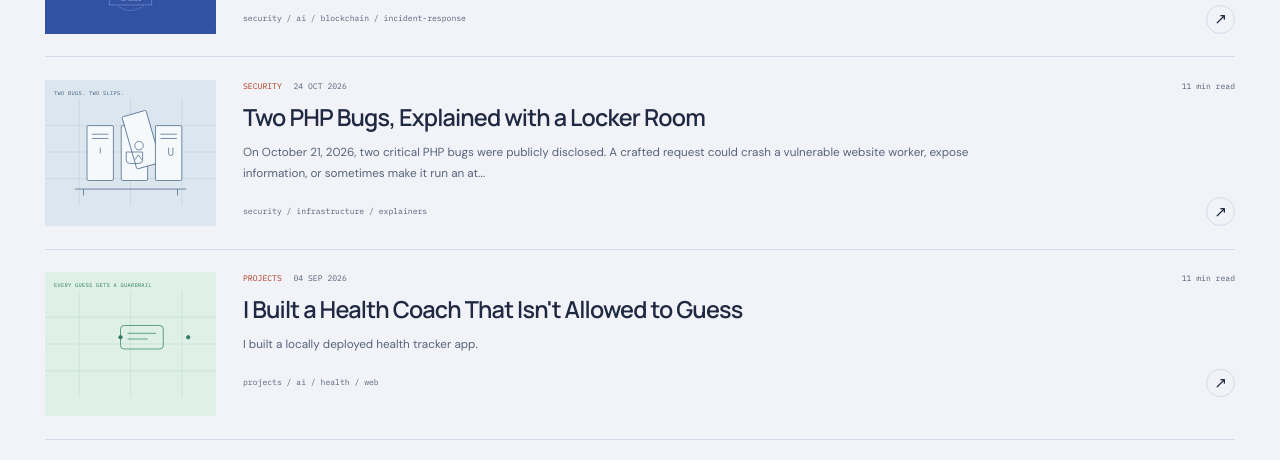
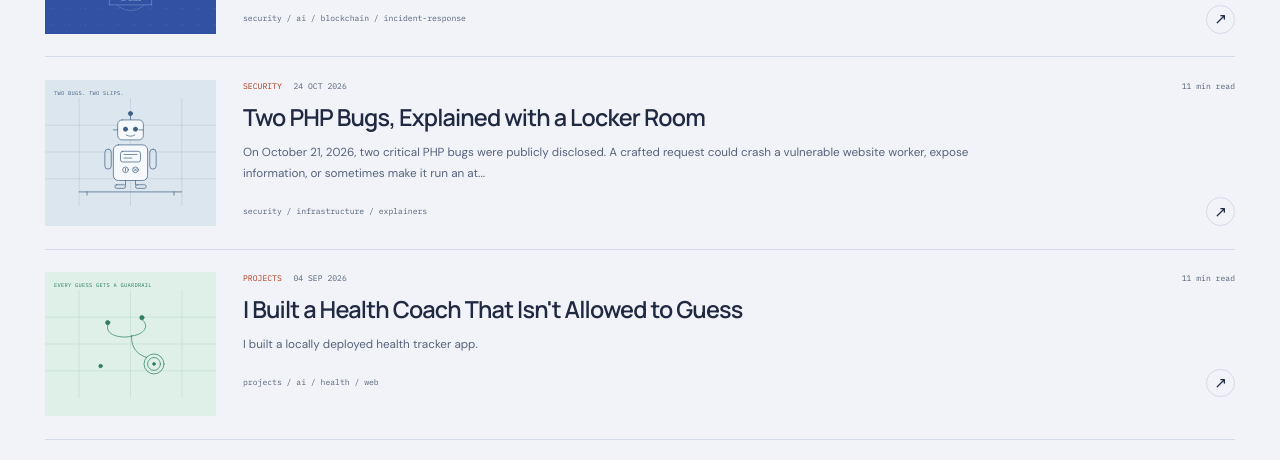
Before and after one commit to kunalkohli/kunalkohli.github.io, a Jekyll site: the page built from index.html, in a window 1280 px wide. Shown: the part 910-1370 px from the top of the page. Built offline with Jekyll 4.4.1, drawn with Linux system fonts in a browser that asks for light colours.

Commit message:
Fill the reading column and redraw PHP and Healthify cover art

```diff
--- a/_includes/post-art.html
+++ b/_includes/post-art.html
@@ -10,15 +10,15 @@
     <span class="art-caption">SYSTEMS. PEOPLE. TRUST.<span>↗</span></span>
   </div>
 {% elsif art_post.slug contains 'locker-room' %}
-  <div class="post-art art-lockers" aria-hidden="true">
+  <div class="post-art art-robot" aria-hidden="true">
     <span class="art-tag">TWO BUGS. TWO SLIPS.</span>
-    <svg viewBox="0 0 480 300" fill="none"><path class="art-grid" d="M0 75h480M0 150h480M0 225h480M96 0v300M240 0v300M384 0v300"/><g class="locker"><rect x="118" y="76" width="74" height="154" rx="4"/><path d="M132 100h46M132 112h46M155 138v16"/></g><g class="locker locker-open"><rect x="214" y="76" width="74" height="154" rx="4"/><rect x="216" y="52" width="70" height="152" rx="4" transform="rotate(-16 216 52)"/><path d="M228 150h46v22a10 10 0 0 1-10 10h-26a10 10 0 0 1-10-10z"/><circle cx="264" cy="132" r="12"/><path d="M252 172l10-14 10 14"/></g><g class="locker"><rect x="310" y="76" width="74" height="154" rx="4"/><path d="M324 100h46M324 112h46M347 138v16a6 6 0 1 0 12 0v-16"/></g><path d="M84 254h312M108 254v18M372 254v18"/></svg>
+    <svg viewBox="0 0 480 300" fill="none"><path class="art-grid" d="M0 75h480M0 150h480M0 225h480M96 0v300M240 0v300M384 0v300"/><path d="M240 60V48"/><circle cx="240" cy="42" r="6" fill="currentColor"/><rect class="robot-plate" x="204" y="60" width="72" height="56" rx="12"/><circle cx="226" cy="86" r="6" fill="currentColor"/><circle cx="254" cy="86" r="6" fill="currentColor"/><path d="M228 102q12 8 24 0M204 88h-12M276 88h-12"/><rect class="robot-plate" x="192" y="130" width="96" height="100" rx="14"/><rect x="212" y="148" width="56" height="30" rx="6"/><path d="M222 157h36M222 167h22"/><circle cx="226" cy="200" r="8"/><circle cx="254" cy="200" r="8"/><path d="M226 196v8M250.5 196.5l7 7M257.5 196.5l-7 7"/><rect x="168" y="142" width="18" height="56" rx="9"/><rect x="294" y="142" width="18" height="56" rx="9"/><path d="M226 230v12M254 230v12"/><rect x="196" y="242" width="30" height="10" rx="5"/><rect x="254" y="242" width="30" height="10" rx="5"/><path d="M96 262h288M118 262v9M362 262v9"/></svg>
     <span class="art-caption">ONE UNFINISHED RECORD. ONE STALE SLIP.<span>↗</span></span>
   </div>
 {% elsif art_post.slug contains 'healthify' %}
-  <div class="post-art art-pulse" aria-hidden="true">
+  <div class="post-art art-steth" aria-hidden="true">
     <span class="art-tag">EVERY GUESS GETS A GUARDRAIL</span>
-    <svg viewBox="0 0 480 300" fill="none"><path class="art-grid" d="M0 75h480M0 150h480M0 225h480M96 0v300M240 0v300M384 0v300"/><rect x="212" y="98" width="120" height="66" rx="10"/><path d="M232 120h80M232 136h56"/><path class="art-chart" d="M30 196h58l20-30 24 62 26-120 24 88 18-32h64l16-22 18 22h106"/><circle cx="212" cy="131" r="5" fill="currentColor"/><circle cx="402" cy="131" r="5" fill="currentColor"/></svg>
+    <svg viewBox="0 0 480 300" fill="none"><path class="art-grid" d="M0 75h480M0 150h480M0 225h480M96 0v300M240 0v300M384 0v300"/><circle cx="176" cy="90" r="6" fill="currentColor"/><circle cx="272" cy="76" r="6" fill="currentColor"/><path d="M178 92C162 126 216 136 244 128M270 80C302 102 268 128 242 127M243 128C241 164 264 182 286 188"/><circle cx="306" cy="206" r="28"/><circle cx="306" cy="206" r="18"/><circle cx="306" cy="206" r="4" fill="currentColor"/><path class="art-chart" d="M40 216h44l16-22 12 34 10-16h34"/><circle cx="156" cy="212" r="5" fill="currentColor"/></svg>
     <span class="art-caption">CHAT IS THE ONLY GATEWAY.<span>↗</span></span>
   </div>
 {% elsif art_post.slug contains 'little-adventurers' %}
--- a/css/site.css
+++ b/css/site.css
@@ -85,8 +85,8 @@ button:focus-visible, a:focus-visible, input:focus-visible, summary:focus-visibl
 .orbit-dot { fill: var(--citrus); offset-path: path("M114.43 77.5A145 85 30 1 1 365.57 222.5A145 85 30 1 1 114.43 77.5"); transform-box: fill-box; transform-origin: center; offset-anchor: center; animation: orbit-follow 28s linear infinite; }
 .art-building { background: #dce6ef; color: #416183; }.art-grid { stroke: #41618325; }.art-chart { stroke: #416183; stroke-width: 2; stroke-linejoin: round; stroke-dasharray: 650; stroke-dashoffset: 650; animation: draw 2.4s ease forwards; }
 .art-books { background: #e5d9cf; color: #6c5141; }.art-books svg { stroke: #866851; stroke-width: 1.5; }.art-books rect { fill: #f4e6d7; }
-.art-lockers { background: #dce6ef; color: #416183; }.art-lockers svg { stroke: #416183; stroke-width: 2; stroke-linejoin: round; fill: none; }.art-lockers .locker > rect { fill: #f6f9fc; }
-.art-pulse { background: #def0e7; color: #2e7d64; }.art-pulse svg { stroke: #2e7d64; stroke-width: 2; stroke-linejoin: round; fill: none; }.art-pulse .art-grid { stroke: #2e7d6422; }.art-pulse .art-chart { stroke: #2e7d64; }
+.art-robot { background: #dce6ef; color: #416183; }.art-robot svg { stroke: #416183; stroke-width: 2; stroke-linecap: round; stroke-linejoin: round; fill: none; }.art-robot .art-grid { stroke: #4161832e; }.art-robot .robot-plate { fill: #f6f9fc; }
+.art-steth { background: #def0e7; color: #2e7d64; }.art-steth svg { stroke: #2e7d64; stroke-width: 2; stroke-linecap: round; stroke-linejoin: round; fill: none; }.art-steth .art-grid { stroke: #2e7d6422; }.art-steth .art-chart { stroke: #2e7d64; }
 .art-paper { background: #f6efe3; color: #8a6d4e; }.art-paper svg { stroke: #8a6d4e; stroke-width: 2; stroke-linejoin: round; fill: none; }.art-paper rect { fill: #fffdf7; }.art-paper .pencil rect { fill: #e9d9b8; }
 .art-branch { background: #dbe4f6; color: #3f5da8; }.art-branch svg { stroke: #3f5da8; stroke-width: 2; stroke-linejoin: round; fill: none; }.art-branch svg > circle { fill: #3f5da8; stroke: none; }
 .art-hello { background: #243059; color: #c9d5ff; }.art-hello svg { stroke: #8fa5e8; stroke-width: 1.5; fill: none; }.art-hello svg > text { fill: #c9d5ff; font: 11px var(--mono); letter-spacing: .04em; }
@@ -107,10 +107,10 @@ button:focus-visible, a:focus-visible, input:focus-visible, summary:focus-visibl
 .empty-state { padding-block: 35px; color: var(--muted); }.notebook-note { display: flex; align-items: center; gap: 24px; padding-block: 28px; border-block: 1px solid var(--line); margin-top: 30px; }.spark { color: var(--citrus); font-size: 32px; line-height: 1; }.notebook-note p { font: 14px/1.8 var(--mono); margin: 0; }.notebook-note p strong { font-weight: 500; }.notebook-note .text-link { margin-left: auto; }
 .site-footer { display: flex; align-items: center; gap: 28px; padding-block: 35px; }.site-footer .wordmark { font-size: 19px; }.site-footer > div > p { font-size: 11px; color: var(--muted); margin: 7px 0 0; }.site-footer nav { display: flex; flex-wrap: wrap; gap: 20px; font-size: 11px; margin-left: auto; }.site-footer nav a:hover { color: var(--accent); }.footer-credit { color: var(--muted); font: 8px var(--mono); }
 /* Articles: existing content is retained verbatim. */
-/* Article canvas = contents rail + gap + the 760px reading measure; wide figures span the measure, margins stay symmetric. */
+/* Article canvas: fluid up to 1400px; the reading column fills the width beside the contents rail. */
 #post { max-width: 1400px; }
 .post-header { padding: 32px 0 40px; max-width: 1240px; margin: 0 auto; }.back-link { color: var(--muted); font-size: 11px; display: inline-flex; margin-bottom: 32px; }.post-topics { display: flex; flex-wrap: wrap; gap: 8px 15px; color: var(--accent); font: 10px/1.7 var(--mono); text-transform: uppercase; }.post-topics a:hover { text-decoration: underline; }
-.post-header h1 { font: 600 clamp(36px, 4.6vw, 68px)/1.12 var(--heading); letter-spacing: -.045em; margin: 20px 0 24px; overflow-wrap: break-word; }.post-deck { color: var(--muted); font-size: 17px; line-height: 1.8; margin: 0 0 25px; max-width: 790px; }
+.post-header h1 { font: 600 clamp(36px, 4.6vw, 68px)/1.12 var(--heading); letter-spacing: -.045em; margin: 20px 0 24px; overflow-wrap: break-word; }.post-deck { color: var(--muted); font-size: 17px; line-height: 1.8; margin: 0 0 25px; max-width: 980px; }
 .post-byline { display: flex; align-items: center; gap: 11px; font-size: 11px; }.post-byline img { border-radius: 50%; object-fit: cover; width: 40px; height: 40px; }.post-byline > div > a { font-weight: 600; }.post-byline p { display: flex; align-items: center; flex-wrap: wrap; gap: 10px; color: var(--muted); margin: 3px 0 0; font-size: 10px; }.copy-link { margin-left: auto; border: 1px solid var(--line); padding: 8px 12px; background: var(--surface); font: 10px var(--mono); }
 .post-feature { margin: 0 0 35px; }.post-feature img { display: block; max-height: 520px; width: 100%; object-fit: cover; }.post-feature figcaption { font-size: 11px; color: var(--muted); }
 .post-layout { display: grid; grid-template-columns: 195px minmax(0,1fr); gap: 40px; padding-top: 36px; border-top: 1px solid var(--line); align-items: start; }.post-layout.no-toc { grid-template-columns: minmax(0,1fr); max-width: 1000px; margin-inline: auto; }
@@ -121,7 +121,7 @@ button:focus-visible, a:focus-visible, input:focus-visible, summary:focus-visibl
 .toc-disclosure summary { display: flex; justify-content: space-between; gap: 10px; font: 9px/1.7 var(--mono); color: var(--muted); letter-spacing: .08em; cursor: pointer; padding-block: 4px 16px; list-style: none; }.toc-disclosure summary::-webkit-details-marker { display: none; }.toc-disclosure[open] summary > span { transform: rotate(180deg); }
 .post-toc ol { list-style: none; margin: 0; padding: 0; }.post-toc a { display: block; color: var(--muted); padding: 10px 3px; border-bottom: 1px solid var(--line); font-size: 11px; line-height: 1.6; overflow-wrap: anywhere; }.post-toc a[aria-current="location"] { color: var(--accent); font-weight: 600; border-bottom-color: var(--accent); }.post-toc a:hover { color: var(--accent); }.toc-index { display: block; font: 8px var(--mono); letter-spacing: .1em; color: var(--muted); opacity: .8; margin-bottom: 2px; }.post-toc a[aria-current="location"] .toc-index { color: var(--citrus-ink); opacity: 1; }.post-toc li[data-heading-level="3"] > a { padding-left: 16px; }.post-toc li[data-heading-level="4"] > a { padding-left: 32px; }.toc-left { margin: 16px 0 0; font: 11px var(--mono); color: var(--muted); }.toc-left [data-toc-remaining] { color: var(--citrus-ink); font-weight: 600; }.toc-footnote { font: 11px/1.9 var(--mono); margin-top: 28px; color: var(--muted); }.toc-footnote > span { display: block; font: 30px var(--body); color: var(--citrus); margin-bottom: 8px; }
 .post-content { min-width: 0; font-size: 17px; line-height: 1.85; overflow-wrap: break-word; }
-.post-content > :is(p, ul, ol, h2, h3, h4, h5, h6, blockquote, pre, .highlight) { max-width: 900px; }
+.post-content > :is(p, ul, ol, h2, h3, h4, h5, h6, blockquote, pre, .highlight) { max-width: none; }
 .post-content p { margin: 0 0 1.35em; }.post-content h1, .post-content h2, .post-content h3, .post-content h4, .post-content h5, .post-content h6 { color: var(--ink); line-height: 1.3; letter-spacing: -.025em; font-family: var(--heading); font-weight: 600; margin: 1.7em 0 .75em; scroll-margin-top: 85px; }.post-content h2 { font-size: 30px; }.post-content h3 { font-size: 24px; }.post-content h4 { font-size: 21px; }.post-content h5, .post-content h6 { font-size: 18px; }.post-content > :first-child { margin-top: 0; }
 .post-content a:not(.attack-player a) { color: var(--accent); text-decoration: underline; text-underline-offset: 3px; }.post-content ul, .post-content ol { padding-left: 24px; margin: 0 0 1.4em; }.post-content li { margin-bottom: .65em; }.post-content li > p { margin-bottom: .5em; }.post-content li > ul, .post-content li > ol { margin-block: .5em; }.post-content strong { font-weight: 700; }
 .post-content blockquote { margin: 1.7em 0; padding: 16px 24px; background: var(--soft); border-left: 2px solid var(--accent); color: var(--muted); }.post-content blockquote p:last-child { margin-bottom: 0; }.post-content hr { border: 0; border-top: 1px solid var(--line); margin-block: 32px; }
```
Also changed, not shown: scripts/test-site-revamp.cjs (+8 -2 lines).
